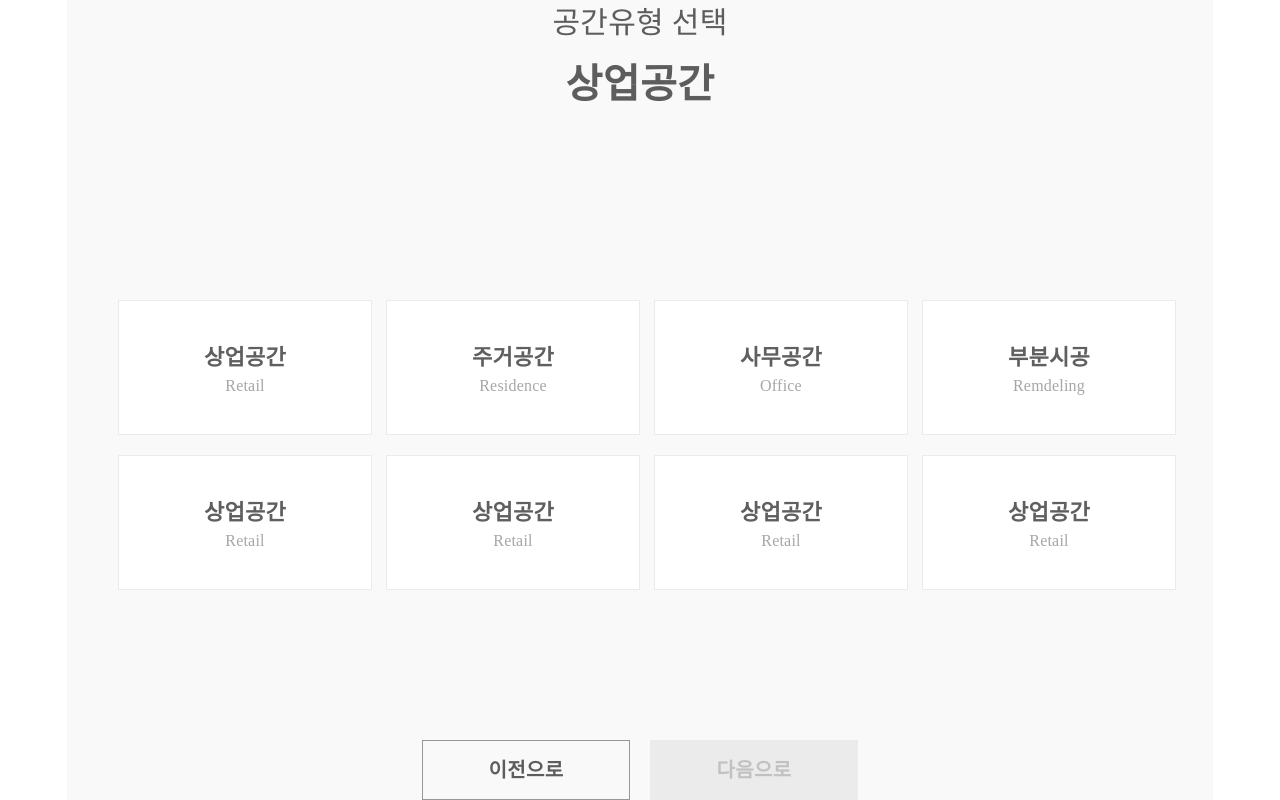
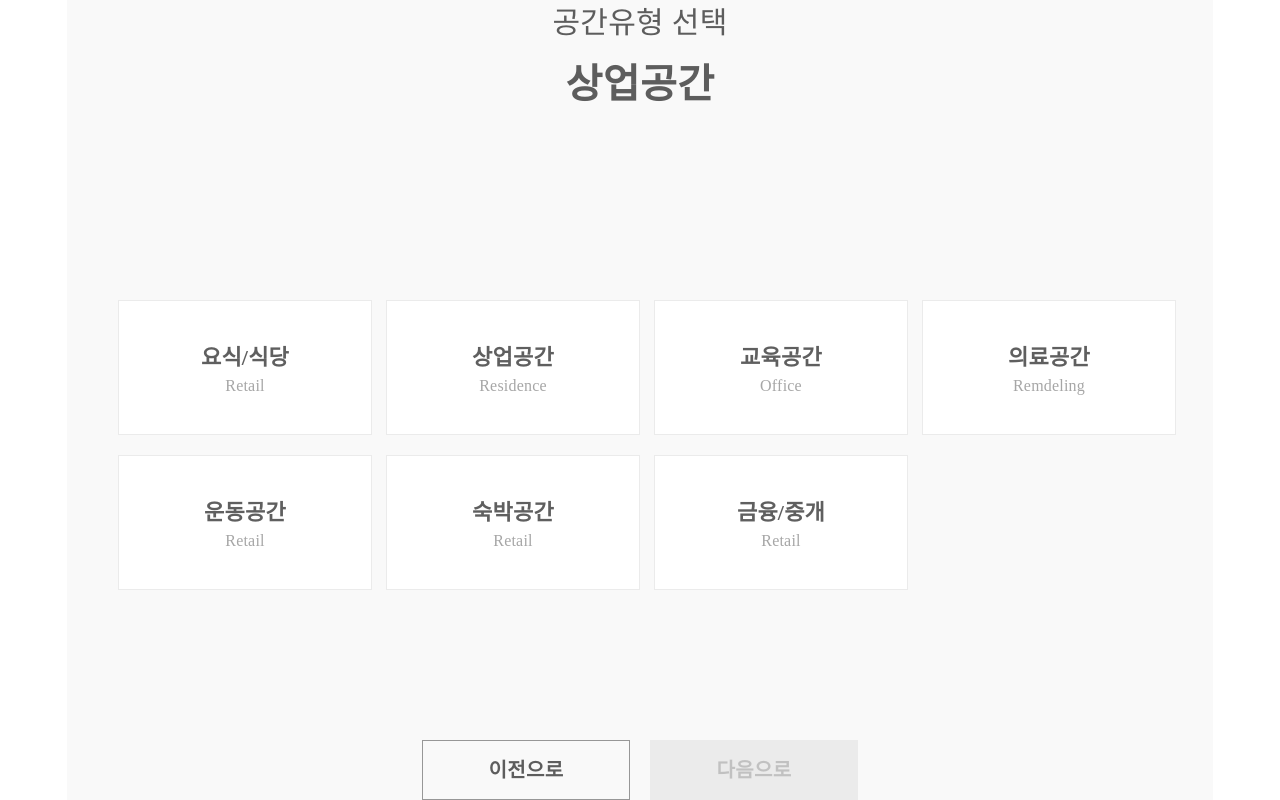
Before and after one commit to NuclearPunch/react-find, a React app: page /concierge in a window 1280 px wide. Both pictures are taken after a click on the element "다음으로". Shown: the part 82-882 px from the top of the page. Built offline with nearby package versions, Linux system fonts and the light colour scheme.

Commit message:
pass value

```diff
--- a/src/pages/concierge/Spaces1.js
+++ b/src/pages/concierge/Spaces1.js
@@ -1,4 +1,4 @@
-import React, { Component ,createRef} from 'react';
+import React, { Component} from 'react';
 import { StyledHeader, ConciergeCard, Button } from 'components';
 import styled from 'styled-components';
 import Util from  './../../lib/Util';
@@ -29,9 +29,8 @@ class Spaces1 extends Component {
         card : Util.spaces1,
         selectedId : ''
       }
+  }
 
-    this.buttonRef = createRef()
-  }
   handleActiveChange = (id, e) => {
     e.preventDefault();
     const card = this.state.card;
@@ -46,7 +45,7 @@ class Spaces1 extends Component {
           }
           return c;
         }),
-          selectedId : id
+      selectedId: id
     });
   }
 
--- a/src/pages/concierge/Spaces2.js
+++ b/src/pages/concierge/Spaces2.js
@@ -23,21 +23,13 @@ const BttonBox = styled.div`
 class Spaces2 extends Component {
     state = {
         active : 'off',
-        card : [
-                {id: 0, title: "상업공간", subTitle: "Retail", selected:false},
-                {id: 1, title: "주거공간", subTitle: "Residence", selected:false},
-                {id: 2, title: "사무공간", subTitle: "Office", selected:false},
-                {id: 3, title: "부분시공", subTitle: "Remdeling", selected:false},
-                {id: 4, title: "상업공간", subTitle: "Retail", selected:false},
-                {id: 5, title: "상업공간", subTitle: "Retail", selected:false},
-                {id: 6, title: "상업공간", subTitle: "Retail", selected:false},
-                {id: 7, title: "상업공간", subTitle: "Retail", selected:false},
-               ],
-        cards : Util.spaces2
+        cards : []
       }
 
       componentDidMount(){
-         //let parentId = this.props.location.parentId
+         let parentId = this.props.location.state.parentId
+         let cards = Util.spaces2.filter(card => card.parentId == parentId)
+         this.setState({cards})
       }
 
 
@@ -65,17 +57,22 @@ class Spaces2 extends Component {
             <div>
                 <StyledHeader title="공간유형 선택" msg="상업공간" />
                 <ContentBox>
-                    <ConciergeTextCard id={this.state.card[0].id} title={this.state.card[0].title} subTitle={this.state.card[0].subTitle} selected={this.state.card[0].selected} onClick={(e) => this.handleActiveChange(this.state.card[0].id, e)} />
-                    <ConciergeTextCard id={this.state.card[1].id} title={this.state.card[1].title} subTitle={this.state.card[1].subTitle} selected={this.state.card[1].selected} onClick={(e) => this.handleActiveChange(this.state.card[1].id, e)} />
-                    <ConciergeTextCard id={this.state.card[2].id} title={this.state.card[2].title} subTitle={this.state.card[2].subTitle} selected={this.state.card[2].selected} onClick={(e) => this.handleActiveChange(this.state.card[2].id, e)} />
-                    <ConciergeTextCard id={this.state.card[3].id} title={this.state.card[3].title} subTitle={this.state.card[3].subTitle} selected={this.state.card[3].selected} onClick={(e) => this.handleActiveChange(this.state.card[3].id, e)} />
-                    <ConciergeTextCard id={this.state.card[4].id} title={this.state.card[4].title} subTitle={this.state.card[4].subTitle} selected={this.state.card[4].selected} onClick={(e) => this.handleActiveChange(this.state.card[4].id, e)} />
-                    <ConciergeTextCard id={this.state.card[5].id} title={this.state.card[5].title} subTitle={this.state.card[5].subTitle} selected={this.state.card[5].selected} onClick={(e) => this.handleActiveChange(this.state.card[5].id, e)} />
-                    <ConciergeTextCard id={this.state.card[6].id} title={this.state.card[6].title} subTitle={this.state.card[6].subTitle} selected={this.state.card[6].selected} onClick={(e) => this.handleActiveChange(this.state.card[6].id, e)} />
-                    <ConciergeTextCard id={this.state.card[7].id} title={this.state.card[7].title} subTitle={this.state.card[7].subTitle} selected={this.state.card[7].selected} onClick={(e) => this.handleActiveChange(this.state.card[7].id, e)} />
+                {
+                  this.state.cards.map((card,index)=>
+                    <ConciergeTextCard
+                      key={index}
+                      id={card.id}
+                      title={card.title}
+                      subTitle={card.subTitle}
+                      selected={card.selected}
+                      onClick={(e) => this.handleActiveChange(card.id, e)}
+                    />
+                  )
+                 }
+
                 </ContentBox>
                 <BttonBox>
-                    <Button     onClick={_ => {
+                    <Button onClick={_ => {
                         let {history} = this.props
                         history.push('/concierge/spaces1')
                       }
```
Also changed, not shown: src/lib/Util.js. Lines whose indentation alone changed are shown as unchanged.
